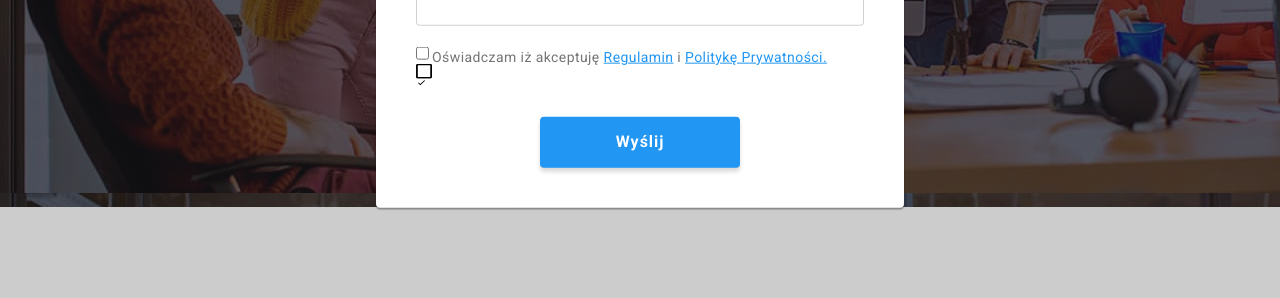
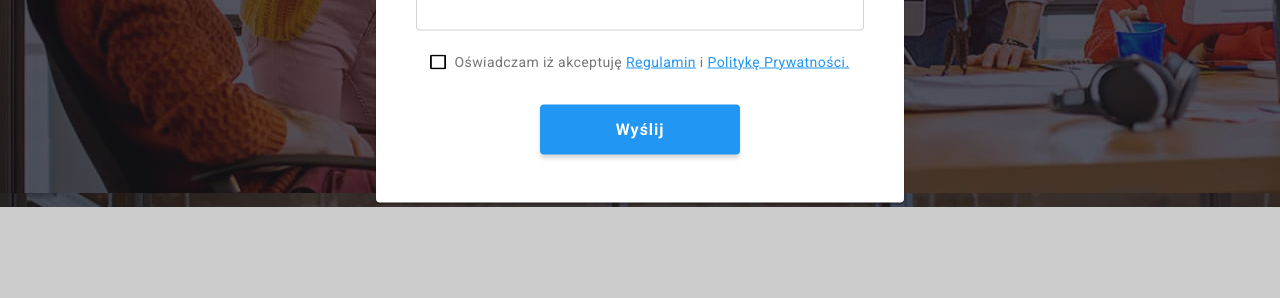
Before and after one commit to BartekMazu/goit-markup-hw-06, a plain HTML site: page index.html in a window 1280 px wide. Both pictures are taken after a click on the button "Zamów usługe". Shown: the part 488-786 px from the top of the page. Drawn offline with nearby package versions, Linux system fonts and the light colour scheme.

Commit message:
add checkbox svg

```diff
--- a/css/styles.css
+++ b/css/styles.css
@@ -240,19 +240,19 @@ img {
   transition-timing-function: cubic-bezier(0.4, 0, 0.2, 1);
 }
 /* Newsletter */
-.footer-block3{
+.footer-block3 {
   padding-top: 12px;
   padding-left: 78px;
 }
-.footer-block3-title{
+.footer-block3-title {
   font-weight: 700;
   font-size: 14px;
   line-height: 1.1;
   letter-spacing: 0.03em;
   text-transform: uppercase;
-  color: #FFFFFF;
+  color: #ffffff;
 }
-.input-footer{
+.input-footer {
   font-weight: 400;
   font-size: 16px;
   line-height: 1.2;
@@ -267,13 +267,13 @@ background-color: #2f303a;
   padding-left: 16px;
   width: 358px;
 }
-.footer-block3 button{
+.footer-block3 button {
   cursor: pointer;
-  background: #2196F3;
+  background: #2196f3;
   box-shadow: 0px 4px 4px rgba(0, 0, 0, 0.15);
   border-radius: 4px;
 }
-.text-footer-button{
+.text-footer-button {
   font-weight: 700;
   font-size: 16px;
   line-height: 1.9;
@@ -281,24 +281,22 @@ display: flex;
   align-items: center;
   text-align: center;
   letter-spacing: 0.06em;
-color: #FFFFFF;
-padding:10px 24px 10px 40px
+  color: #ffffff;
+  padding: 10px 24px 10px 40px;
 }
-.button-svg-sent{
+.button-svg-sent {
   margin-top: 13px;
   margin-right: 28px;
-  fill: #FFFFFF;
+  fill: #ffffff;
 }
-.input-button-footer{
+.input-button-footer {
   margin-top: 20px;
 
-  display:flex;
+  display: flex;
 }
-.button-newsletter-footer{
+.button-newsletter-footer {
   display: flex;
   margin-left: 12px;
-
-
 }
 /*---Agencja---*/
 /* EFEKTYWNE ROZWIĄZANIA DLA WASZEGO BIZNESU */
@@ -683,7 +681,7 @@ padding:10px 24px 10px 40px
   color: #757575;
   padding-bottom: 4px;
 }
-.modal-svg-tekst{
+.modal-svg-tekst {
   margin-bottom: 10px;
 }
 .model-form {
@@ -727,6 +725,8 @@ label {
 .modal-statue-tekst {
   padding-bottom: 30px;
   display: flex;
+  justify-content: center;
+  align-items: center;
 }
 .modal-svg-tekst:hover,
 .modal-svg-tekst:focus,
@@ -736,13 +736,11 @@ label {
 }
 .textarea-modal:hover,
 .textarea-modal:focus,
-.textarea-modal:focus-within{
+.textarea-modal:focus-within {
   border-color: #2196f3;
   outline: none;
 }
-.statute-accept-checkbox {
-  fill: #212121;
-}
+
 .statute-text {
   font-weight: 400;
   font-size: 14px;
@@ -772,12 +770,53 @@ label {
   border: none;
   padding-left: 15px;
 }
-.statute-checkbox {
+
+/* Checkbox*/
+.checkbox {
+  display: inline-flex;
+  padding-right: 8px;
+}
+
+.checkbox__control {
+  position: relative;
+  display: inline-flex;
+  flex: 0 0 auto;
+  width: 16px;
+  height: 15px;
+}
+
+.checkbox__input {
+  position: absolute;
+  width: 100%;
+  height: 100%;
+  clip: rect(1px, 1px, 1px, 1px);
+}
+
+.checkbox__label {
   cursor: pointer;
 }
+.checkbox__label2 {
+  position: absolute;
+  width: 100%;
+  height: 100%;
+  clip: rect(1px, 1px, 1px, 1px);
+}
+.checkbox__label:hover {
+  fill: #2196f3;
+}
 
-/* ////////////////////////////*/
-.checkbox {
-  display: inline-flex;
-  column-gap: 9px;
+.checkbox__input:checked + .checkbox__label {
+  position: absolute;
+  width: 100%;
+  height: 100%;
+  clip: rect(1px, 1px, 1px, 1px);
 }
+.checkbox__input:checked + .checkbox__label + .checkbox__label2 {
+  display: flex;
+  justify-content: center;
+  align-items: center;
+  clip: auto;
+  background-color: #2196f3;
+  fill: #fff;
+  border-radius: 2px;
+}
--- a/index.html
+++ b/index.html
@@ -452,16 +452,20 @@
             </label>
           </form>
           <div class="modal-statue-tekst">
-            <div class="checbox">
-              <input type="checkbox" name="statute" value="statute" />
-              <label>
-                <svg width="16" height="15">
-                  <use href="./images/icons.svg#icon-checkbox-vector"></use>
-                </svg>
-                <svg width="11" height="8">
-                  <use href="./images/icons.svg#icon-accept"></use>
-                </svg>
-              </label>
+            <div class="checkbox">
+              <div class="checkbox__control">
+                <input type="checkbox" id="check" name="check" value="1" class="checkbox__input" />
+                <label class="checkbox__label" for="check"
+                  ><svg width="16" height="15">
+                    <use href="./images/icons.svg#icon-checkbox-vector"></use>
+                  </svg>
+                </label>
+                <label class="checkbox__label2" for="check"
+                  ><svg width="11" height="8">
+                    <use href="./images/icons.svg#icon-accept"></use>
+                  </svg>
+                </label>
+              </div>
             </div>
             <p class="statute-text">
               Oświadczam iż akceptuję <a href="#" class="text-blue">Regulamin</a> i
@@ -477,9 +481,3 @@
     <script src="./js/modal.js"></script>
   </body>
 </html>
-<div class="chcecbox">
-  <div class="checkbox__control">
-    <input type="checkbox" id="check" name="check" value="1" class="checkbox__input" />
-    <label class="checkbox__label" for="check"></label>
-  </div>
-</div>
```
Lines whose indentation alone changed are shown as unchanged.
